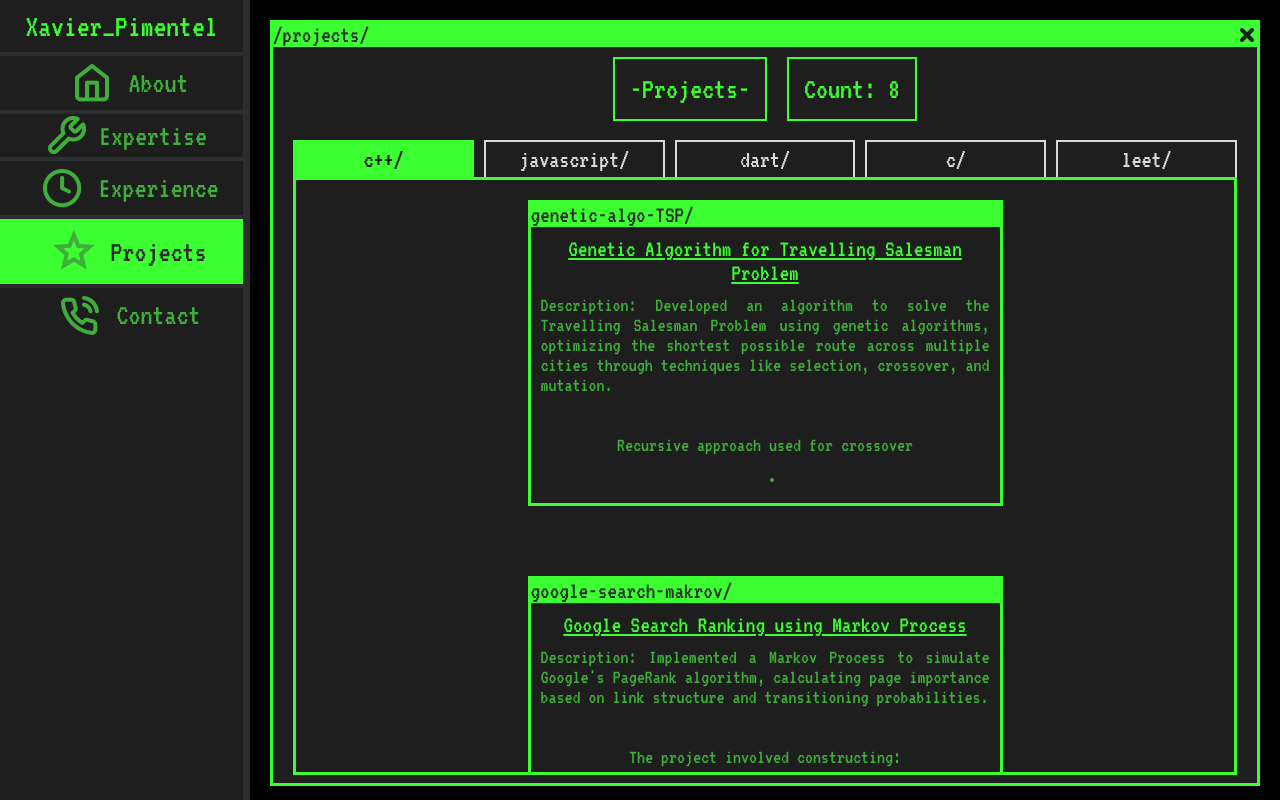
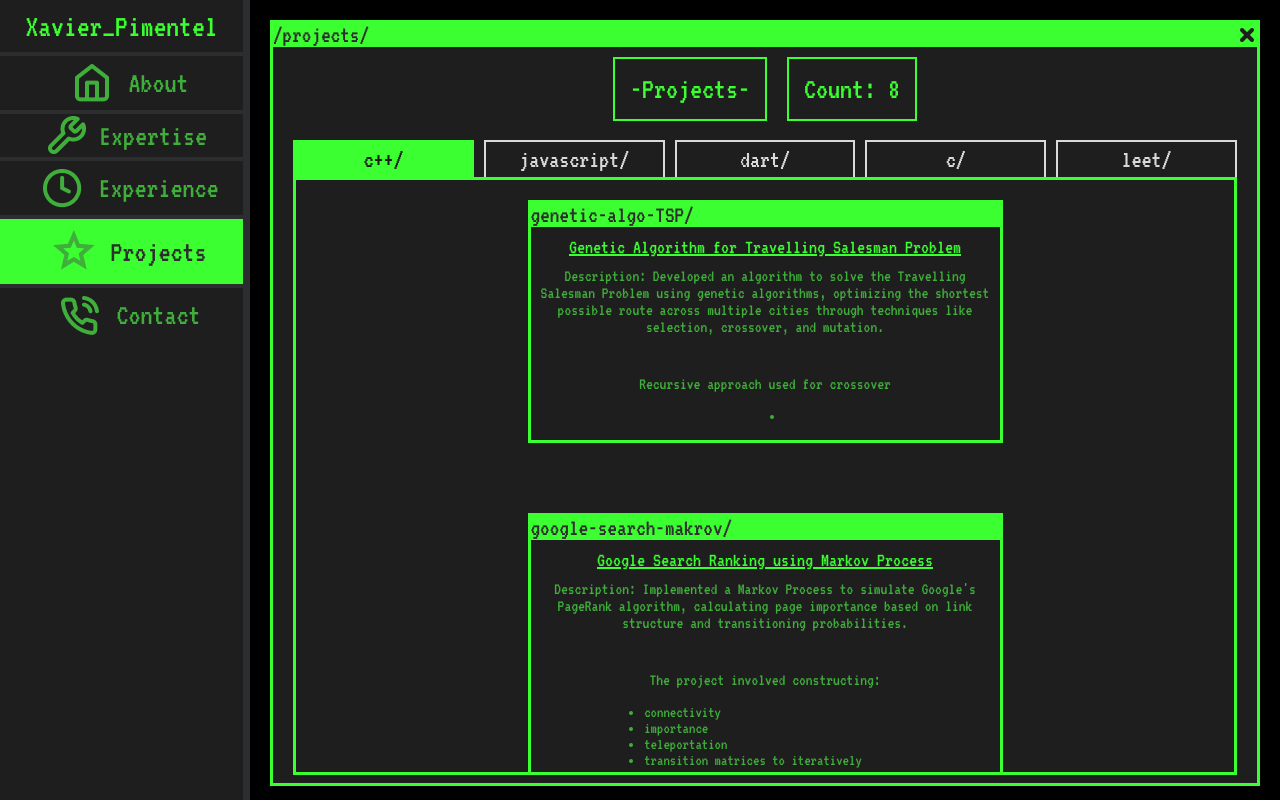
Before and after one commit to XavierPim/porto_folio, a React (Create React App) app: page /projects in a window 1280 px wide. Built offline with nearby package versions, Linux system fonts and the light colour scheme.

Commit message:
css errors

```diff
--- a/src/components/content-small-screen.css
+++ b/src/components/content-small-screen.css
@@ -21,7 +21,7 @@
 }
 
 .small_title{
-    font-size: 24px;
+    font-size: 20px;
     margin: 0px;
     text-decoration: underline;
     padding: 10px;
@@ -29,10 +29,9 @@
 
 
 .small_sub_title{
-    font-size: 20px;
+    font-size: 17px;
     margin: 0px;
     color:#40AE3B;
-    text-align: justify;
     padding: 0px 10px
 }
 
```
